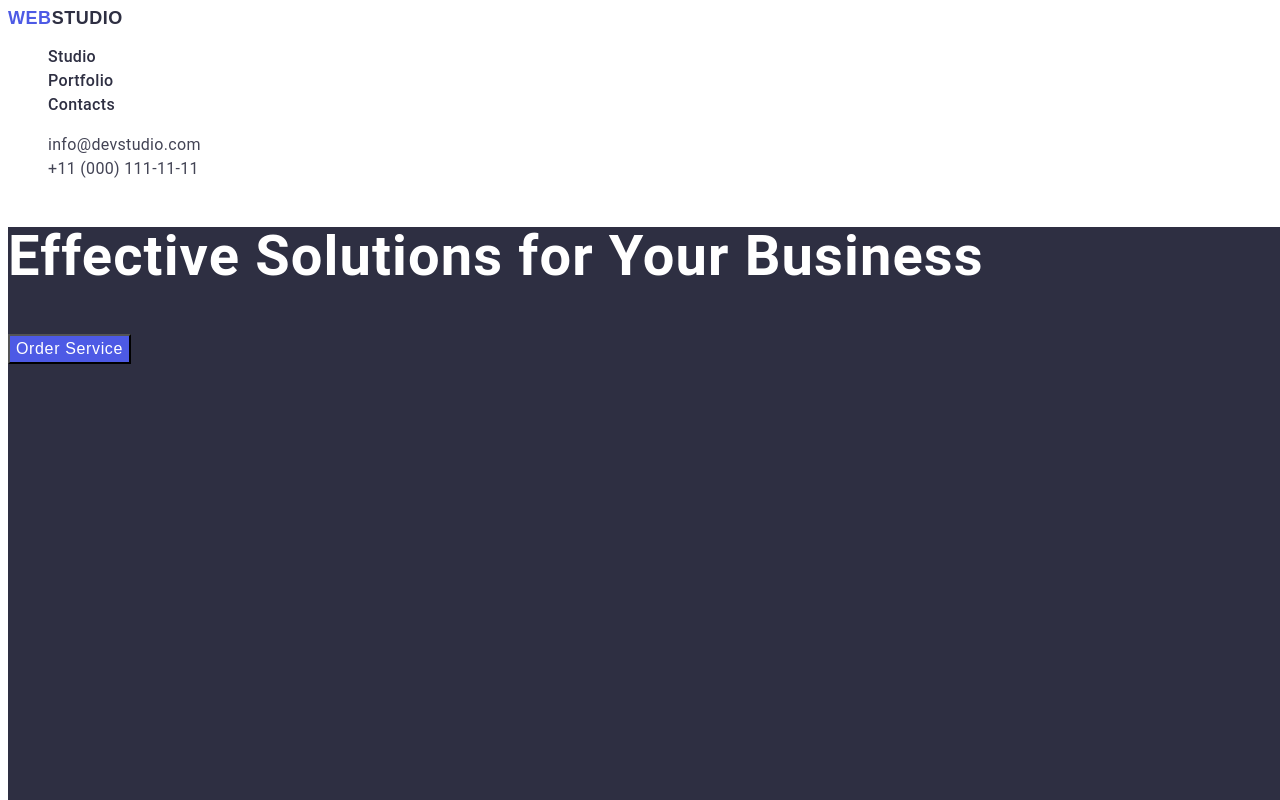
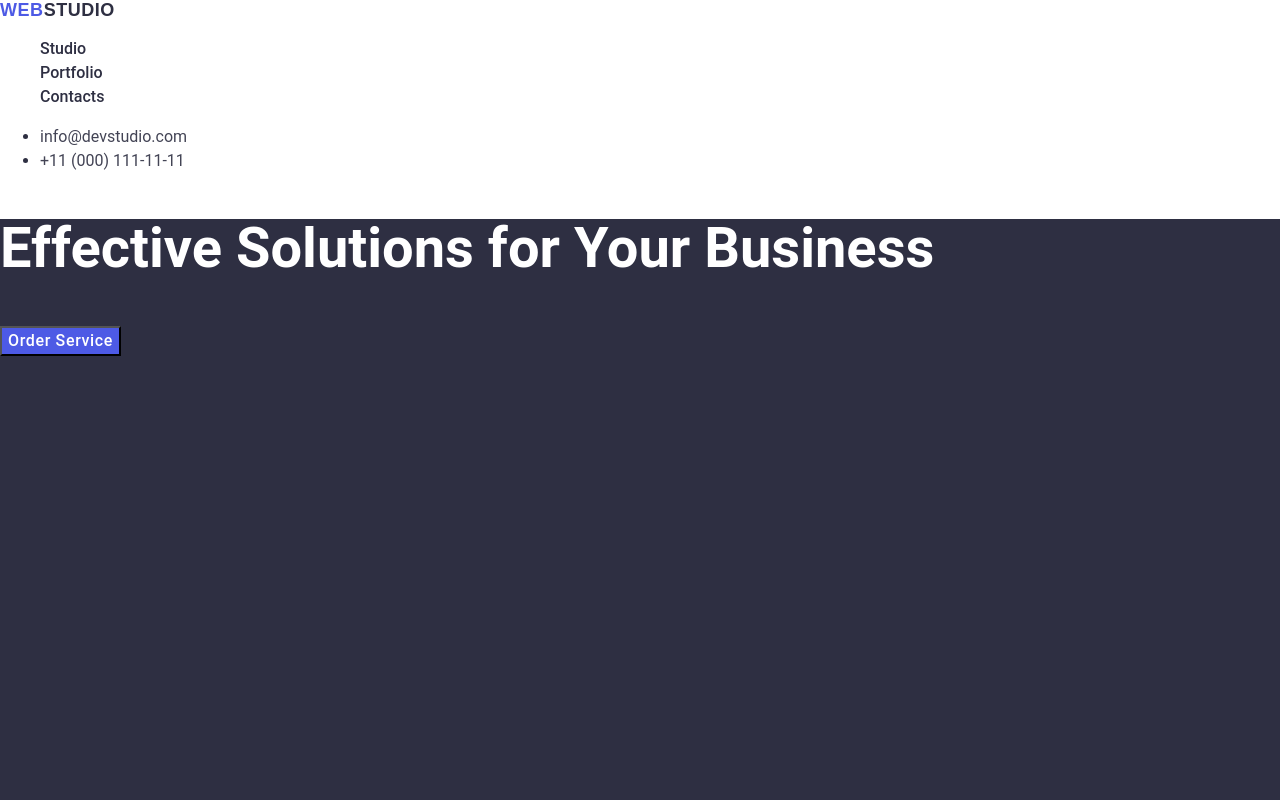
Before and after one commit to Demetra-Rim/goit-markup-hw-02, a plain HTML site: page index.html in a window 1280 px wide. Shown: the top 800 px of the page. Drawn offline with nearby package versions, Linux system fonts and the light colour scheme.

Commit message:
add markup updata

```diff
--- a/css/style.css
+++ b/css/style.css
@@ -9,7 +9,7 @@ body {
 
 }
 .header-navigetion-logo {
-    font-family: "Raleway-Bold",sans-serif;
+    font-family: "Raleway-Bold", sans-serif;
     font-weight: 700;
     font-size: 18px;
     letter-spacing: 0.54px;
@@ -22,23 +22,29 @@ body {
 .header-navigetion-logo-iris {
     color: #4D5AE5;
 }
-.header-navigetion-list-item {
+.header-navigetion-list a {
     text-decoration: none;
     font-weight: 500;
     font-size: 16px;
-    letter-spacing: 0.32px;
+    letter-spacing: 2%;
     line-height: 1.5;
     color: #2E2F42;
 }
-.header-address-list {
+.header-navigetion-list a:hover {
+    color: #404BBF;
+}
+.header-address-list a {
     list-style-type: none;
 
+}
+.header-address-list a:hover {
+    color: #404BBF;
 }
 .header-address-list-item {
     font-weight: 400;
     font-size: 16px;
     font-style: normal;
-    letter-spacing: 0.32px;
+    letter-spacing: 2%;
     line-height: 1.5;
     text-decoration: none;
     color: #434455;
@@ -53,7 +59,7 @@ body {
     line-height: 1.07;
     color: #ffff;
     font-weight: 700;
-    letter-spacing: 1.12px;
+    letter-spacing: 2%;
 }
 .section-order-button {
     font-size: 16px;
@@ -62,6 +68,10 @@ body {
     font-weight: 500;
     letter-spacing: 0.64px;
     background-color: #4D5AE5;
+    cursor: pointer;
+}
+.section-order-button:hover {
+    background-color: #404BBF;
 }
 .features-list {
     list-style-type: none;
--- a/index.html
+++ b/index.html
@@ -9,7 +9,8 @@
     <link
         href="https://fonts.googleapis.com/css2?family=Poppins:ital,wght@0,100;0,200;0,300;0,400;0,500;0,600;0,700;0,800;0,900;1,100;1,200;1,300;1,400;1,500;1,600;1,700;1,800;1,900&family=Raleway:ital,wght@0,100..900;1,100..900&display=swap"
         rel="stylesheet">
-        <link href="./css/style.css" rel="stylesheet">
+    <link rel="stylesheet" href="https://cdnjs.cloudflare.com/ajax/libs/modern-normalize/3.0.1/modern-normalize.css">
+    <link href="./css/style.css" rel="stylesheet">
 
 </head>
 <body>
@@ -17,9 +18,9 @@
         <nav class="header-navigetion">
             <a class="header-navigetion-logo" href="./index.html"><span class="header-navigetion-logo-iris">Web</span>Studio</a>
             <ul class="header-navigetion-list">
-                <li><a class="header-navigetion-list-item" href="">Studio</a></li>
-                <li><a class="header-navigetion-list-item" href="">Portfolio</a></li>
-                <li><a class="header-navigetion-list-item" href="">Contacts</a></li>
+                <li><a class="header-navigetion-list-item" href="#">Studio</a></li>
+                <li><a class="header-navigetion-list-item" href="#">Portfolio</a></li>
+                <li><a class="header-navigetion-list-item" href="#">Contacts</a></li>
             </ul>
         </nav>
 
```
